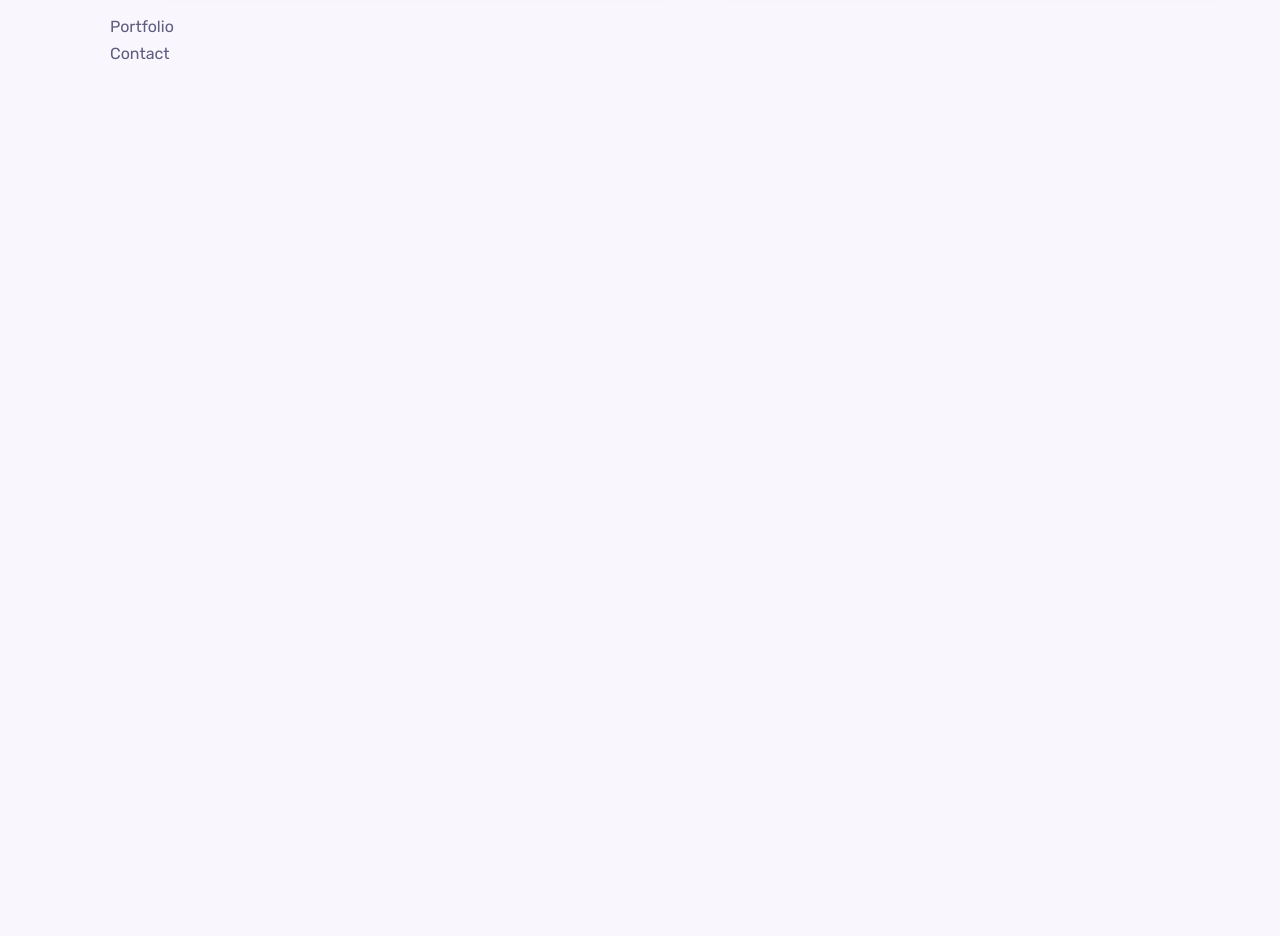
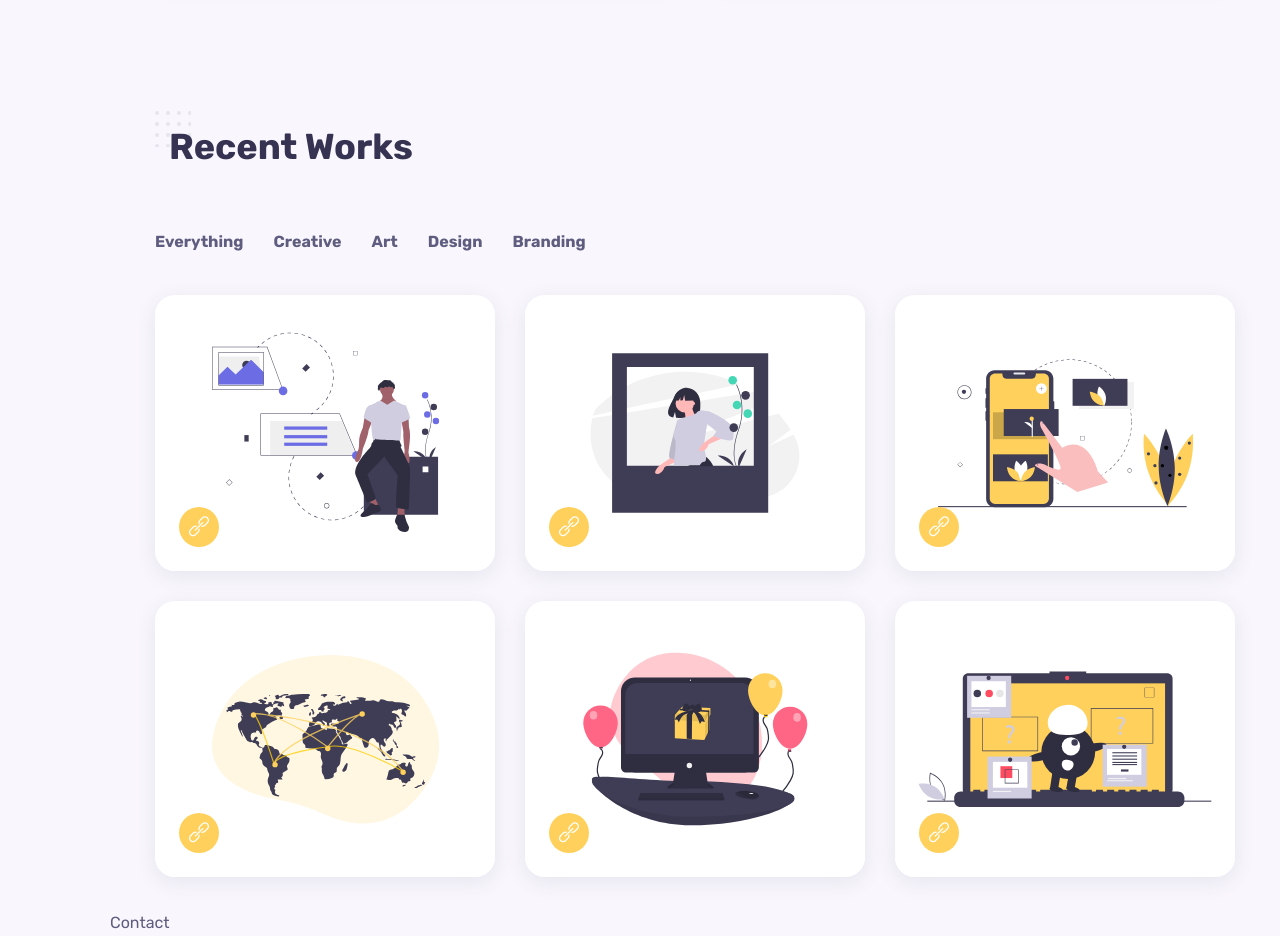
Before and after one commit to JayLDH41/portfolio-website-react, a React (Create React App) app: page / in a window 1280 px wide. Shown: the part 2180-3116 px from the top of the page. Before the commit the page ends 2247 px from the top, so only its background shows below. Built offline with nearby package versions, Linux system fonts and the light colour scheme.

Commit message:
feat: Added Portfolio component & styling

```diff
--- /dev/null
+++ b/src/components/portfolio/Menu.jsx
@@ -0,0 +1,47 @@
+import Work1 from "../../assets/work-1.svg";
+import Work2 from "../../assets/work-2.svg";
+import Work3 from "../../assets/work-3.svg";
+import Work4 from "../../assets/work-4.svg";
+import Work5 from "../../assets/work-5.svg";
+import Work6 from "../../assets/work-6.svg";
+
+const Menu = [
+  {
+    id: 1,
+    image: Work1,
+    title: "Project Management Illustration",
+    category: "Design",
+  },
+  {
+    id: 2,
+    image: Work2,
+    title: "Guest App Walkthrough Screens",
+    category: "Art",
+  },
+  {
+    id: 3,
+    image: Work3,
+    title: "Delivery App Wireframe",
+    category: "Branding",
+  },
+  {
+    id: 4,
+    image: Work4,
+    title: "Onboarding Motivation",
+    category: "Design",
+  },
+  {
+    id: 5,
+    image: Work5,
+    title: "iMac Mockup Design",
+    category: "Creative",
+  },
+  {
+    id: 6,
+    image: Work6,
+    title: "Game Store App Concept",
+    category: "Art",
+  },
+];
+
+export default Menu;
--- a/src/components/portfolio/Portfolio.jsx
+++ b/src/components/portfolio/Portfolio.jsx
@@ -1,8 +1,60 @@
-import React from "react";
+import React, { useState } from "react";
 import "./portfolio.css";
+import Menu from "./Menu";
 
 const Portfolio = () => {
-  return <div>Portfolio</div>;
+  const [items, setItems] = useState(Menu);
+
+  const filterItem = (categoryItem) => {
+    const updatedItems = Menu.filter((curElem) => {
+      return curElem.category === categoryItem;
+    });
+    setItems(updatedItems);
+  };
+
+  return (
+    <section className="work container section" id="work">
+      <h2 className="section_title">Recent Works</h2>
+
+      <div className="work_filters">
+        <span className="work_item" onClick={() => setItems(Menu)}>
+          Everything
+        </span>
+        <span className="work_item" onClick={() => filterItem("Creative")}>
+          Creative
+        </span>
+        <span className="work_item" onClick={() => filterItem("Art")}>
+          Art
+        </span>
+        <span className="work_item" onClick={() => filterItem("Design")}>
+          Design
+        </span>
+        <span className="work_item" onClick={() => filterItem("Branding")}>
+          Branding
+        </span>
+      </div>
+
+      <div className="work_container grid">
+        {items.map((elem) => {
+          const { id, image, title, category } = elem;
+          return (
+            <div className="work_card" key={id}>
+              <div className="work_thumbnail">
+                <img src={image} alt="" className="work_img" />
+                <div className="work_mask"></div>
+              </div>
+
+              <span className="work_category">{category}</span>
+              <h3 className="work_title">{title}</h3>
+              <a href="#" className="work_button">
+                <i className="icon-link work_button-icon"></i>
+              </a>
+            </div>
+          );
+        })}
+      </div>
+    </section>
+  );
 };
 
 export default Portfolio;
--- a/src/components/portfolio/portfolio.css
+++ b/src/components/portfolio/portfolio.css
@@ -0,0 +1,97 @@
+.work_filters {
+  display: flex;
+  align-items: center;
+  column-gap: 1.875rem;
+  margin-bottom: 2.5rem;
+}
+
+.work_item {
+  cursor: pointer;
+  font-weight: var(--font-bold);
+  transition: 0.3s;
+}
+
+.work_item:hover {
+  color: var(--first-color);
+}
+
+.work_container {
+  grid-template-columns: repeat(3, 1fr);
+  gap: 1.875rem;
+}
+
+.work_card {
+  position: relative;
+  overflow: hidden;
+  border-radius: var(--border-radius);
+  box-shadow: var(--shadow);
+}
+
+.work_mask {
+  background: #6c6ce5;
+  position: absolute;
+  left: 0;
+  top: 0;
+  height: 100%;
+  width: 100%;
+  transition: 0.3s;
+  opacity: 0;
+}
+
+.work_card:hover .work_mask {
+  opacity: 0.9;
+}
+
+.work_category {
+  color: #fff;
+  background-color: var(--first-color);
+  border-bottom-left-radius: 0.98rem;
+  border-bottom-right-radius: 0.98rem;
+  position: absolute;
+  top: 0;
+  left: 1.5rem;
+  font-size: var(--small-font-size);
+  display: inline-block;
+  padding: 0.19rem 0.625rem;
+  transform: translateY(-40px);
+  transition: 0.3s;
+}
+
+.work_title {
+  color: #fff;
+  font-size: var(--h3-font-size);
+  margin: 0 0 0.98rem;
+  padding: 0 1.25rem;
+  position: absolute;
+  top: 3.75rem;
+  transform: translateY(30px);
+  transition: 0.3s;
+  opacity: 0;
+}
+
+.work_button {
+  color: #fff;
+  position: absolute;
+  bottom: 1.5rem;
+  left: 1.5rem;
+  font-size: var(--h3-font-size);
+  display: block;
+  background-color: #ffd15c;
+  height: 40px;
+  width: 40px;
+  cursor: pointer;
+  border-radius: 50%;
+  text-align: center;
+  line-height: 42px;
+  transition: 0.3s;
+}
+
+.work_card:hover .work_button {
+  opacity: 1;
+}
+
+.work_card:hover .work_title,
+.work_card:hover .work_category {
+  opacity: 1;
+  transform: translateY(0);
+}
```
